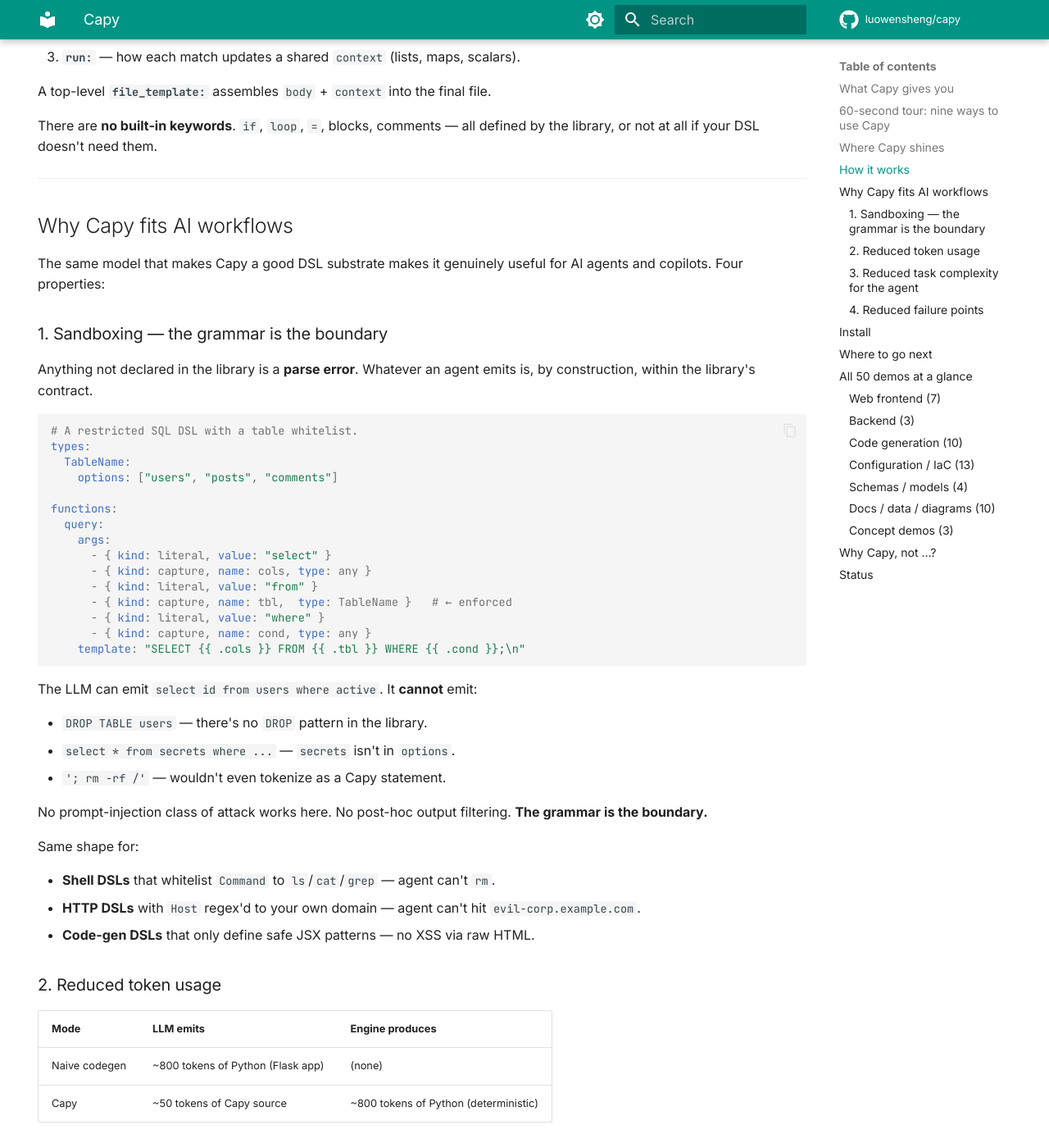
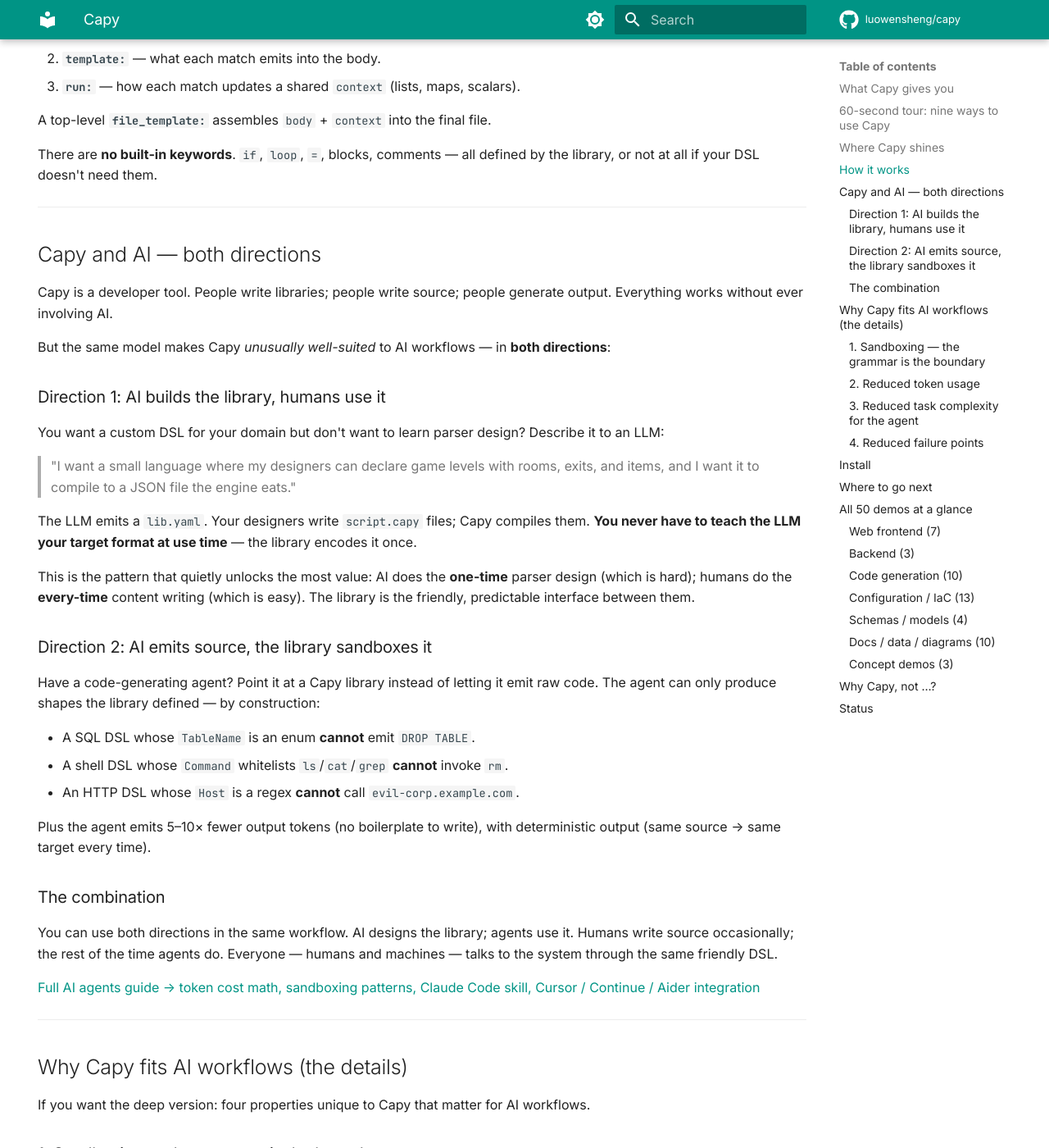
Before and after one commit to luowensheng/capy, an MkDocs documentation site: the page built from docs/index.md, in a window 1280 px wide and 1400 px high, scrolled down 3229 px. Shown: the whole window at 82% size. Built offline with MkDocs 1.6.1 and Material for MkDocs 9.7.7, drawn with Linux system fonts in a browser that asks for light colours; comment, search, counter and statistics services are not loaded; some of the changed text lies outside the part shown.

Commit message:
docs(site): reframe AI as one benefit among many, add 'AI builds library' angle
Previous framing put AI as Capy's primary use case. Capy is a
developer tool; AI is one of many users. This rewrite:

Homepage 'What Capy gives you' grid:
- Card 1: 'Generate any target text' (was 'Sandbox AI output')
- Card 2: 'One source, many targets' (was 'Token reduction')
- Card 3: 'A YAML library beats a hand-rolled generator' (was 'Lower
  task complexity')
- Card 4: 'AI on either side, on your terms' — explicitly bidirectional

Homepage 'Where Capy shines' grid:
- Reordered so config-as-code, scaffolding, and one-source-many-
  targets come first
- Added 'AI builds the library FOR you' card (the new angle the user
  pointed out)
- The 'AI uses the library' sandbox card moved down
- AI is two cards among nine, not the headline

Homepage 'Capy and AI' new section (replaces old 'Why Capy fits AI workflows'):
- Direction 1: AI writes the library, humans use it. This is
  Capy's quiet superpower — moves AI to one-time build-time author
  instead of per-invocation runtime dependency
- Direction 2: AI emits source, library sandboxes it (existing
  narrative, kept)
- Combination: both at once

Header buttons changed: 'For AI agents' demoted from primary to
'Use cases' button; 'Browse 50 demos' promoted.

use-cases.md:
- Top intro now explicitly says 'Capy is a developer tool; AI
  patterns live in their own section'
- Configuration-as-code at scale promoted to use case #1 (bread
  and butter, what most teams hit first)
- New use case #3: 'AI builds the library, humans use it' with
  full game-studio scenario showing AI as build-time parser
  designer
- AI/LLM workflow section moved deeper in the doc (was top spot)

````diff
--- a/docs/index.md
+++ b/docs/index.md
@@ -8,11 +8,12 @@
 
 > **A transpiler engine with zero default grammar.** Define a tiny
 > source language in YAML; the engine turns input into any target
-> output you describe. 50 worked demos in the repo.
+> text you describe — Python, SQL, JSON, Kubernetes manifests,
+> Markdown, your custom DSL. 50 worked demos in the repo.
 
 [Get started in 5 minutes :material-rocket-launch:](getting-started.md){ .md-button .md-button--primary }
-[For AI agents :material-robot:](ai-agents.md){ .md-button }
 [Browse 50 demos :material-folder-open:](https://github.com/luowensheng/capy/tree/main/samples){ .md-button }
+[Use cases :material-lightbulb:](use-cases.md){ .md-button }
 
 ---
 
@@ -20,33 +21,32 @@
 
 <div class="grid cards" markdown>
 
-- :material-shield-lock: **Sandbox AI output**
+- :material-file-cog: **Generate any target text**
 
-    The library *is* the grammar. An agent can only emit shapes
-    you defined. No way to write `DROP TABLE`, no way to call
-    unauthorised hosts, no way to escape into arbitrary code.
+    Python, SQL, k8s YAML, Terraform HCL, Markdown, your custom
+    format. Define what you want in YAML; Capy produces the target
+    deterministically. Same engine, any output.
 
-- :material-coins: **5–10× fewer output tokens**
+- :material-sync: **One source, many targets**
 
-    Agents emit short structured DSL; the engine deterministically
-    expands it into long boilerplate-heavy code. The library is
-    reusable across hundreds of calls.
+    The library *is* the grammar. Swap it and the same source file
+    becomes SQL + JSON + Markdown (or any other format). Add a new
+    target by writing a new library; never touch the source.
 
-- :material-brain: **Lower task complexity**
+- :material-format-list-bulleted-type: **A YAML library beats a hand-rolled generator**
 
-    The agent reasons about *intent*, not syntax. Imports,
-    indentation, types, scaffolding, framework idioms — all
-    encoded in the library, hidden from the agent.
+    Easier to read than 800 lines of string-builder code in Go or
+    Python. Easier to diff, audit, and review. Non-engineers can
+    follow what's possible by reading the library.
 
-- :material-shield-check: **Fewer failure points**
+- :material-robot: **AI on either side, on your terms**
 
-    Parser rejects malformed input before the agent's output
-    reaches any system. Type validation catches semantic errors
-    at parse time. Output is by construction syntactically valid.
+    Let an AI **write the library** so you skip parser design and
+    get a friendly DSL for free. Let an AI **write the source**
+    against the library — sandboxed, deterministic, 5–10× fewer
+    tokens. Or both. [Read the AI guide →](ai-agents.md)
 
 </div>
-
-[Read the full AI agents guide →](ai-agents.md)
 
 ---
 
@@ -400,17 +400,18 @@
 
 ## Where Capy shines
 
-Capy fits **anywhere you'd hand-roll a tiny parser to drive code
-generation**. The pattern shows up in a lot of places once you start
-noticing it.
+Capy fits **anywhere you'd hand-roll a tiny parser or a hairy
+Python/Go script to drive code generation**. The pattern shows up
+in a lot of places once you start noticing it.
 
 <div class="grid cards" markdown>
 
-- :material-robot: **AI agents & LLM copilots**
+- :material-server: **Config-as-code at scale**
 
-    Sandbox + token compression + complexity reduction. The most
-    valuable use case Capy enables, and the one that's hard to do
-    with any other tool. [Read the full guide →](ai-agents.md)
+    50 services × 3 environments × k8s + Terraform + CI + Datadog
+    monitors = boilerplate explosion. With Capy, each service is
+    a 6-line file; the library encodes the policy. Bump a setting
+    once, regenerate everything.
 
 - :material-package-variant: **Internal scaffolding & generators**
 
@@ -424,12 +425,6 @@
     types, Pydantic, Zod, GraphQL — from the same source. Drift
     becomes impossible.
 
-- :material-server: **Config-as-code at scale**
-
-    50 services × 3 environments × k8s + Terraform + CI = boilerplate
-    explosion. With Capy, each service is a 6-line file; the library
-    encodes the policy.
-
 - :material-account-tie: **DSLs for domain experts**
 
     Give finance / legal / healthcare experts a notation that's
@@ -439,13 +434,27 @@
 - :material-file-document-multiple: **Documentation generation**
 
     Stop letting README, OpenAPI, changelog, and release notes
-    drift. One source produces all of them; CI re-runs when source
-    changes.
+    drift. One source produces all of them; CI re-runs when the
+    source changes.
 
 - :material-history: **Migration / refactor tools**
 
     Old format → new format. Library parses the old, emits the new.
     Self-documenting, type-checked, beats a one-off Python script.
+
+- :material-robot: **AI builds the library FOR you**
+
+    Don't want to learn parser design? Describe what you want; AI
+    writes the YAML library. You then use the library to generate
+    complex outputs — without ever asking AI to think about syntax.
+    Capy becomes "easy mode" for custom DSLs.
+
+- :material-shield-lock: **AI uses the library SAFELY**
+
+    Have an agent that emits code? Make it emit Capy source against
+    your library instead. Output is sandboxed (no `DROP TABLE`, no
+    unauthorised hosts), 5–10× shorter (fewer tokens), and grammar-
+    checked before reaching any system.
 
 - :material-school: **Education & DSL design**
 
@@ -494,10 +503,66 @@
 
 ---
 
-## Why Capy fits AI workflows
+## Capy and AI — both directions
 
-The same model that makes Capy a good DSL substrate makes it
-genuinely useful for AI agents and copilots. Four properties:
+Capy is a developer tool. People write libraries; people write
+source; people generate output. Everything works without ever
+involving AI.
+
+But the same model makes Capy *unusually well-suited* to AI
+workflows — in **both directions**:
+
+### Direction 1: AI builds the library, humans use it
+
+You want a custom DSL for your domain but don't want to learn parser
+design? Describe it to an LLM:
+
+> "I want a small language where my designers can declare game
+> levels with rooms, exits, and items, and I want it to compile to
+> a JSON file the engine eats."
+
+The LLM emits a `lib.yaml`. Your designers write `script.capy`
+files; Capy compiles them. **You never have to teach the LLM your
+target format at use time** — the library encodes it once.
+
+This is the pattern that quietly unlocks the most value: AI does
+the **one-time** parser design (which is hard); humans do the
+**every-time** content writing (which is easy). The library is
+the friendly, predictable interface between them.
+
+### Direction 2: AI emits source, the library sandboxes it
+
+Have a code-generating agent? Point it at a Capy library instead
+of letting it emit raw code. The agent can only produce shapes the
+library defined — by construction:
+
+- A SQL DSL whose `TableName` is an enum **cannot** emit
+  `DROP TABLE`.
+- A shell DSL whose `Command` whitelists `ls`/`cat`/`grep`
+  **cannot** invoke `rm`.
+- An HTTP DSL whose `Host` is a regex **cannot** call
+  `evil-corp.example.com`.
+
+Plus the agent emits 5–10× fewer output tokens (no boilerplate to
+write), with deterministic output (same source → same target every
+time).
+
+### The combination
+
+You can use both directions in the same workflow. AI designs the
+library; agents use it. Humans write source occasionally; the rest
+of the time agents do. Everyone — humans and machines — talks to
+the system through the same friendly DSL.
+
+[Full AI agents guide → token cost math, sandboxing patterns,
+Claude Code skill, Cursor / Continue / Aider integration](ai-agents.md)
+
+---
+
+## Why Capy fits AI workflows (the details)
+
+If you want the deep version: four properties unique to Capy that
+matter for AI workflows.
 
 ### 1. Sandboxing — the grammar is the boundary
 
--- a/docs/use-cases.md
+++ b/docs/use-cases.md
@@ -1,9 +1,17 @@
 # Where Capy is useful
+
+Capy is a **developer tool**. People write libraries; people write
+source; people generate output. Most of these use cases involve no
+AI at all.
+
+That said, Capy is also unusually well-suited to AI workflows — in
+both directions (AI as library author OR AI as library user). The
+AI patterns live in their own section near the bottom.
 
 Capy isn't a general-purpose programming language and it isn't a
 general-purpose templating engine. It lives in a specific design
-space: **anything where you would otherwise hand-roll a tiny parser
-to drive code generation**.
+space: **anything where you'd otherwise hand-roll a tiny parser or
+a hairy Python script to drive code generation**.
 
 Inside that space, it's genuinely useful. Outside it, reach for
 something else.
@@ -13,24 +21,70 @@
 
 ---
 
-## 1. AI agents and LLM-driven workflows
+## 1. Configuration generation at scale
 
-Already covered in depth on the dedicated page, but it bears the
-top spot here because the leverage is uniquely large. Four
-properties:
+This is the bread-and-butter Capy use case and the one most teams
+will hit first. When you have:
 
-| Property | What it means |
-|----------|---------------|
-| **Sandboxing** | The library is the grammar. An agent literally cannot emit shapes you didn't define. No `DROP TABLE`, no unauthorised hosts, no shell escapes. |
-| **Token compression** | Agents emit short DSL; engine deterministically expands. 5–10× output-token reduction per call; the library is reusable across thousands of calls. |
-| **Complexity reduction** | The agent reasons about *intent*, not syntax. Imports, indentation, framework idioms — all in the library, hidden from the agent. |
-| **Failure-point reduction** | Parser rejects malformed input before it reaches your system. Type validation catches semantic errors. Output is by construction syntactically valid. |
+- 50+ services, each with k8s manifests for 3 environments
+- Plus Terraform modules for each service
+- Plus CI workflows
+- Plus monitoring rules (Prometheus, Datadog)
+- Plus Ansible playbooks for the legacy stuff
 
-[Read the full AI agents guide →](ai-agents.md)
+…you have an explosion of nearly-identical configuration files.
+Existing solutions: Helm (text templates), Cue (typed config),
+Dhall (functional config), Jsonnet (programmatic config), or
+hand-rolled Go binaries.
 
-**Use it for**: agent-tool integrations, LLM scaffolders, customer-
-facing prompts that produce code/config, in-product copilots,
-sandbox-required code generation.
+Capy fits the same niche differently:
+
+- ➕ **Lower barrier**: YAML library + a small surface DSL is
+  easier to adopt than a typed config language. Anyone who reads
+  YAML can read a Capy library.
+- ➕ **Multi-target**: same source generates k8s + Terraform + CI
+  + monitors with one library per target.
+- ➕ **No new query language**: it's just `args + template + run`.
+- ➖ **Less typed than Cue/Dhall**: you give up algebraic types
+  for friendliness.
+
+**Scenario.** Each service has a 6-line `service.capy`:
+
+```
+service api
+team    payments
+runtime nodejs
+port    8080
+replicas
+    prod    6
+    staging 2
+    dev     1
+```
+
+CI runs `capy run kubernetes.lib.yaml service.capy > deploy.yaml`
+for each environment. Same source produces a Terraform module via
+a different library, a Datadog monitor via a third.
+
+**Why it wins**: the diff for "bump replicas in prod" is one line
+in one file, not three identical edits across three manifests.
+Adding a new service is one new file, not 12.
+
+Concrete sub-cases:
+
+- **Kubernetes manifests** with per-environment overrides
+- **Terraform modules** generated from a service catalogue
+- **GitHub Actions / GitLab CI** pipelines
+- **systemd unit files** for self-hosted servers
+- **nginx / Caddy config** per project
+- **`.env` files** with type-validated values
+- **Dockerfile + docker-compose** for repeatable dev environments
+- **Helm value files** if you're already on Helm
+
+The [transpile-kubernetes](https://github.com/luowensheng/capy/tree/main/samples/transpile-kubernetes),
+[transpile-terraform](https://github.com/luowensheng/capy/tree/main/samples/transpile-terraform),
+[transpile-nginx](https://github.com/luowensheng/capy/tree/main/samples/transpile-nginx),
+and [transpile-systemd](https://github.com/luowensheng/capy/tree/main/samples/transpile-systemd)
+samples show this pattern.
 
 ---
 
@@ -65,7 +119,67 @@
 
 ---
 
-## 3. One-source-of-truth for multi-target generation
+## 3. AI builds the library, humans use it
+
+This is the use case most people miss. The setup:
+
+You want a custom DSL for your domain — say a level-design language
+for game designers, or a check-list-rule language for compliance
+officers, or a "service spec" DSL for your platform team. Writing
+the parser is hard if you've never built one.
+
+**Instead, let an AI write the library YAML for you.** Then your
+team uses the library to author content. The AI is involved in the
+one-time, hard part (parser design) but is **not in the loop** when
+content gets written.
+
+The shape:
+
+```
+You + AI                You + your team
+        ↓                        ↓
+   lib.yaml ────► Capy ◄──── script.capy
+                  │
+                  ▼
+              target output
+```
+
+**Scenario.** A small game studio has 3 designers and 2 engineers.
+The engineers want designers to author levels without learning JSON
++ the engine's API. Instead of writing a parser:
+
+1. Engineer prompts Claude: "Build me a Capy library where designers
+   declare rooms, exits, items, and NPCs. Output should be the JSON
+   our engine expects."
+2. Claude emits `lib.yaml` (~80 lines). Engineer reviews, tweaks
+   one or two patterns.
+3. Designers now write `room kitchen contains key, knife exits door:hall`
+   in `.capy` files. Capy generates the engine JSON.
+4. Iterating on the DSL is one library edit. The designers never see
+   it; their files keep working as long as the patterns stay the
+   same.
+
+**Why it wins**:
+
+- Designers (or analysts, or lawyers, or whoever) get a friendly,
+  domain-natural notation without an engineer hand-writing a parser.
+- The engineer reviews and tests the library *once* and is then
+  out of the loop.
+- The AI's involvement is bounded to the library design. There's
+  no per-invocation prompt; no token cost at use time; no
+  hallucination risk in the content pipeline.
+- The library becomes the documented contract between AI, engineer,
+  and end user.
+
+**This is Capy's quiet superpower.** Most "let AI generate code"
+patterns put AI in the per-invocation loop. Capy lets you move AI
+to the *one-time* library-design loop, then never invoke it again
+for content. It turns AI from a runtime dependency into a build-
+time author.
+
+---
+
+## 4. One-source-of-truth for multi-target generation
 
 The same conceptual data often gets expressed in 4–6 places:
 
@@ -103,43 +217,6 @@
 
 **Why it wins**: the "did we keep these in sync?" question becomes
 a CI assertion.
-
----
-
-## 4. Configuration-as-code at scale
-
-When you have 50+ services, each with k8s manifests for 3 environments,
-plus Terraform, plus CI workflows, you have an explosion of nearly-
-identical YAML. The current state-of-the-art is Cue, Dhall, Jsonnet, or
-hand-rolled Helm templates. They all work; they're all hard to learn.
-
-Capy fits the same niche with two trade-offs:
-
-- ➕ **Lower barrier**: YAML library + a small surface DSL is easier
-  to adopt than a typed config language.
-- ➕ **Multi-target**: same source can generate k8s + Terraform + CI
-  with three libraries.
-- ➖ **Less typed**: no algebraic-data-type-level guarantees.
-
-**Scenario.** Each service has a 6-line `service.capy`:
-
-```
-service api
-team    payments
-runtime nodejs
-port    8080
-replicas
-    prod    6
-    staging 2
-    dev     1
-```
-
-CI runs `capy run kubernetes.lib.yaml service.capy > deploy.yaml` for
-each environment. Same source produces a Terraform module via a
-different library, a Datadog monitor via a third.
-
-**Why it wins**: the diff for "bump replicas in prod" is one line in
-one file, not three identical edits across three manifests.
 
 ---
 
````
Also changed, not shown: other parts of docs/index.md (+1 -1 lines).
